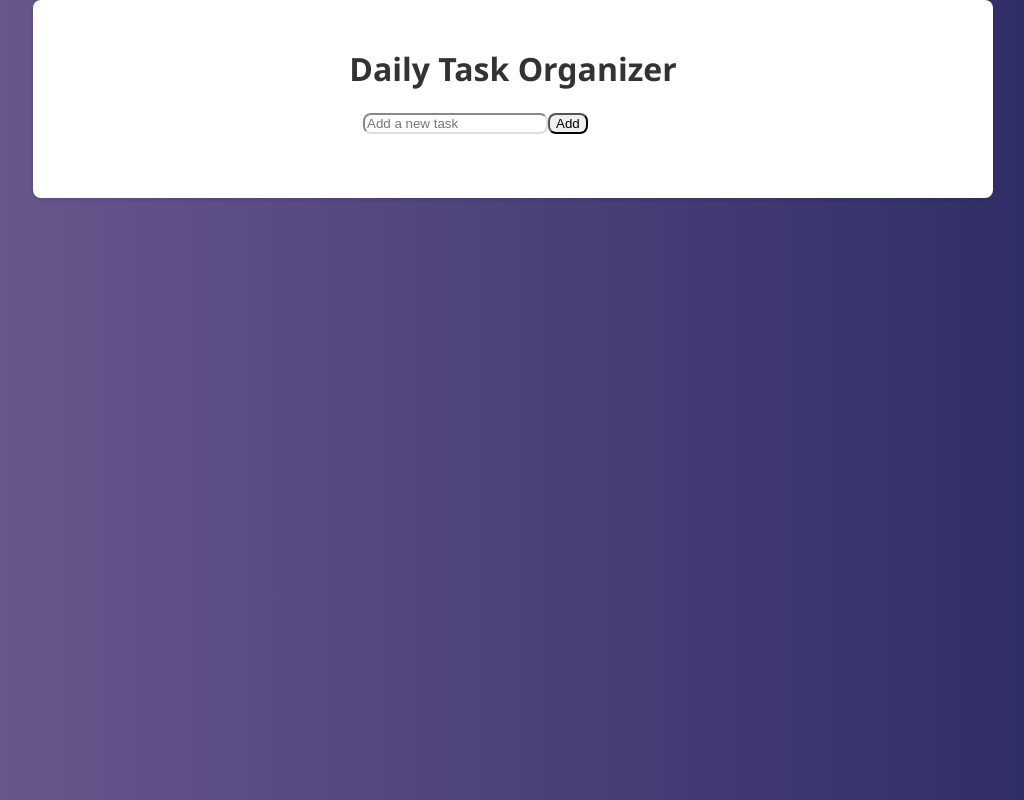
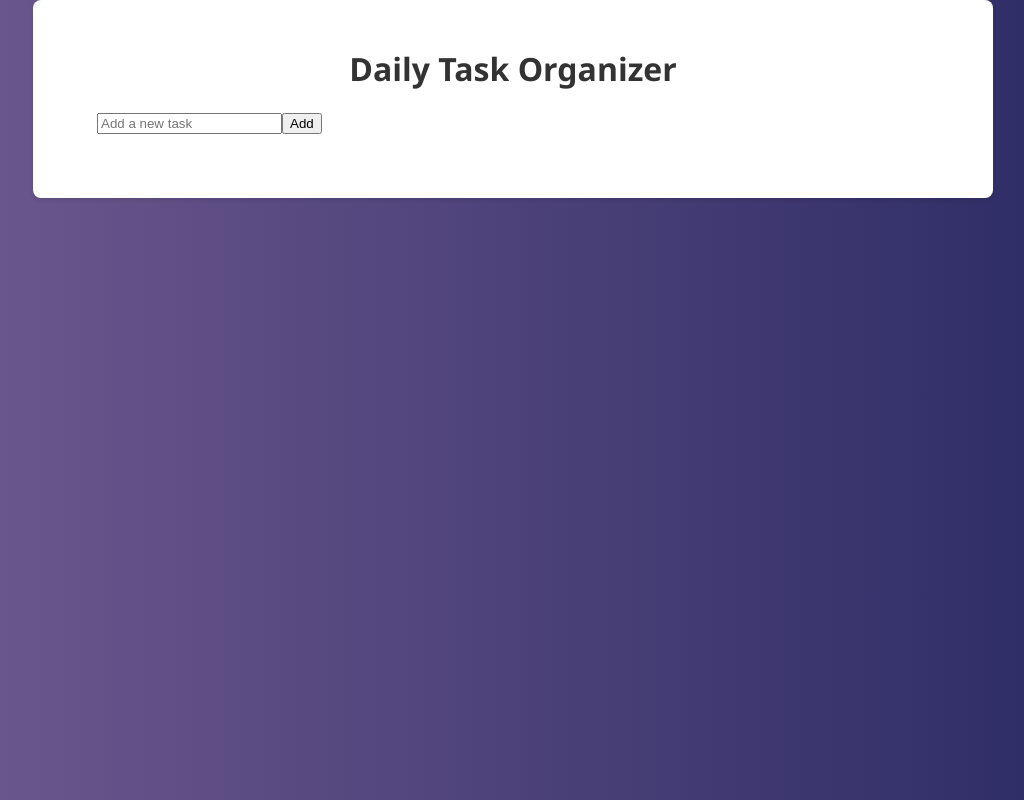
Before and after one commit to umairBinMohammad/daily-task-organizer, a React (Create React App) app: page / in a window 1280 px wide. Shown: the whole page, without its empty margins (127-1151 px from the left). Built offline with nearby package versions, Linux system fonts and the light colour scheme.

Commit message:
Changed formatting of components - AddTask now uses a divs and no hardcoded values

```diff
--- a/src/components/AddTask.js
+++ b/src/components/AddTask.js
@@ -21,19 +21,17 @@ const AddTask = ({ onAdd }) => {
   };
 
   return (
-    <form onSubmit={handleSubmit} className="flex items-center gap-2 mb-4" style={{ maxWidth: '300px', margin: '0 auto' }}>
+    <form onSubmit={handleSubmit} className="flex items-center gap-2 mb-4 w-4/5 mx-auto">
       <input
         type="text"
         placeholder="Add a new task"
         value={taskName}
         onChange={(e) => setTaskName(e.target.value)}
         className="flex-1 px-4 py-2 border rounded shadow-sm focus:outline-none focus:ring-2 focus:ring-blue-400"
-        style={{ borderColor: '#ddd', borderRadius: '8px' }}
       />
       <button
         type="submit"
         className="px-4 py-2 bg-blue-500 text-white rounded shadow hover:bg-blue-600"
-        style={{ borderRadius: '8px' }}
       >
         Add
       </button>
--- a/src/components/TaskList.js
+++ b/src/components/TaskList.js
@@ -10,7 +10,7 @@ import Task from './Task';
  */
 const TaskList = ({ tasks, onToggle, onDelete }) => {
     return (
-        <div className="space-y-2" style={{ maxWidth: '300px', margin: '0 auto' }}>
+        <div className="space-y-2" style={{ maxWidth: '80%', margin: '0 auto' }}>
           {tasks.map((task) => (
             <Task
               key={task.id}
```
